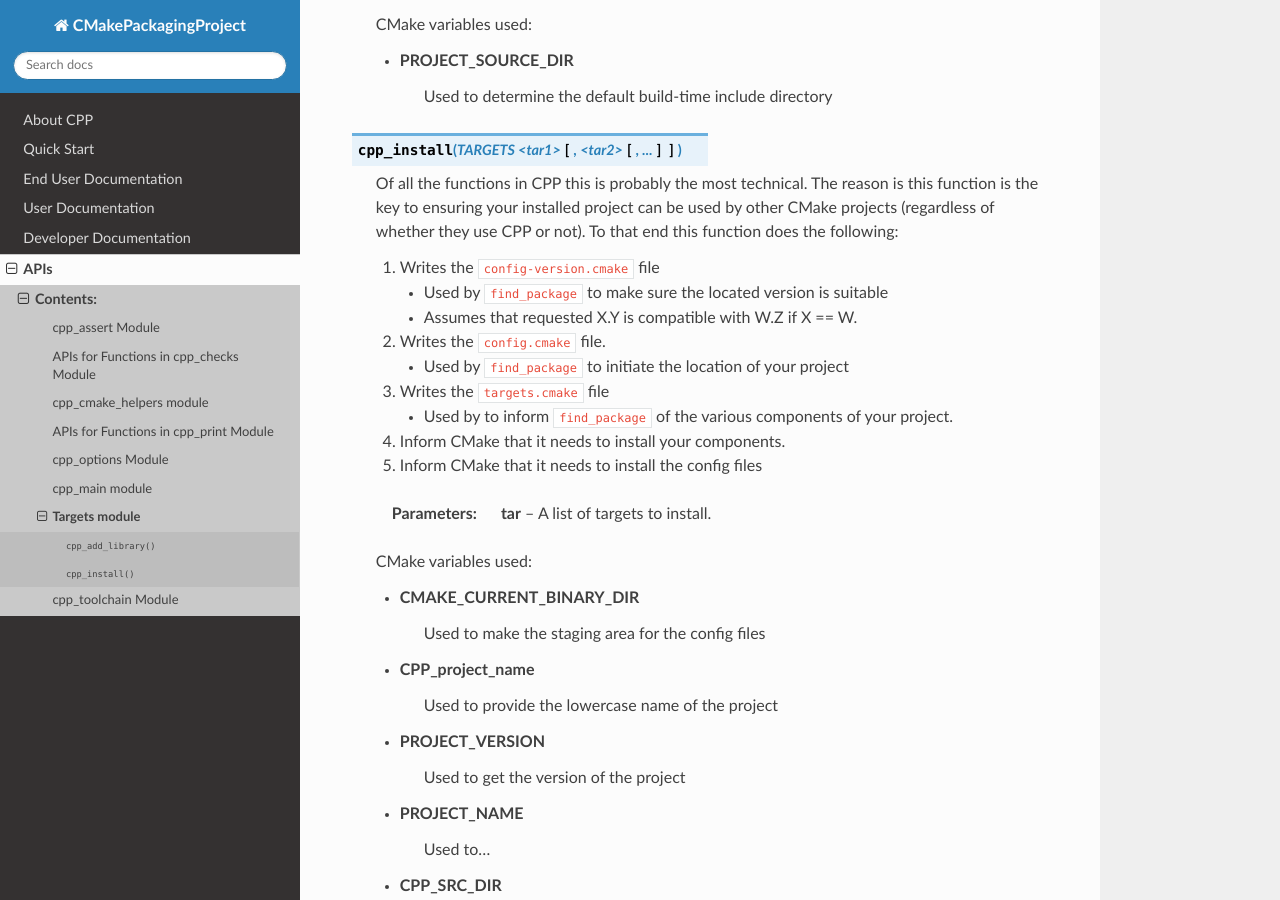
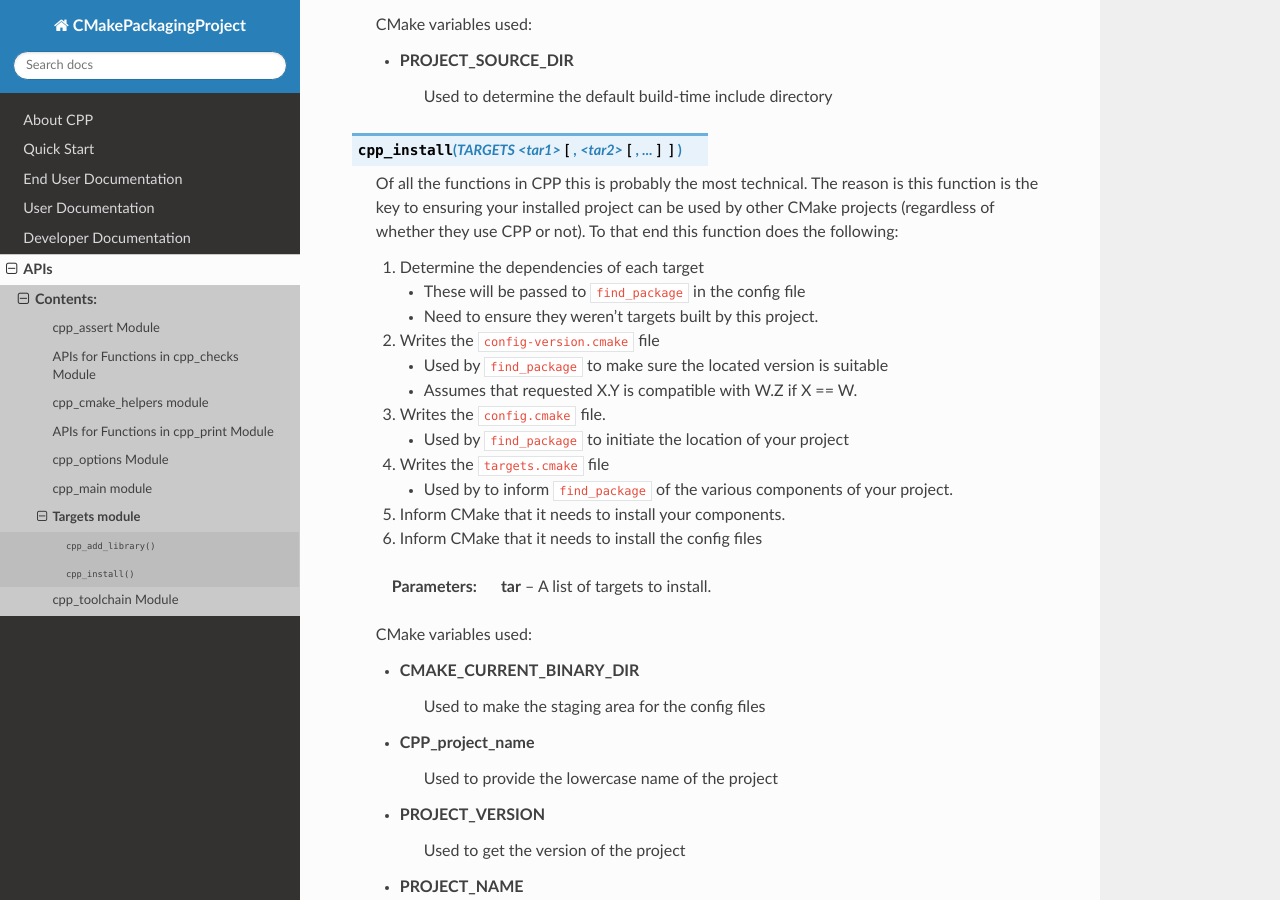
Before and after one commit to CMakePP/CMaize, a Sphinx documentation site: the page built from docs/source/apis/cpp_targets.rst, in a window 1280 px wide and 900 px high, scrolled down 1075 px. Built offline with Sphinx 7.4.7 and the Read the Docs theme 2.0.0, drawn with Linux system fonts in a browser that asks for light colours.

```diff
--- a/CMakeLists.txt
+++ b/CMakeLists.txt
@@ -29,9 +29,8 @@ write_basic_package_version_file(
         ${cpp_version_file} COMPATIBILITY SameMajorVersion
 )
 
-
 #Install the submodules
-install(DIRECTORY ${CMAKE_CURRENT_SOURCE_DIR}/cmake
+install(DIRECTORY "${CMAKE_CURRENT_SOURCE_DIR}/cmake/"
         DESTINATION ${CPP_SHAREDIR})
 
 #Install the config files
--- a/docs/source/apis/cpp_targets.rst
+++ b/docs/source/apis/cpp_targets.rst
@@ -67,22 +67,27 @@ targets.  This includes setting them up and installing them.
    other CMake projects (regardless of whether they use CPP or not).  To that
    end this function does the following:
 
-   1. Writes the ``config-version.cmake`` file
+   1. Determine the dependencies of each target
+
+      * These will be passed to ``find_package`` in the config file
+      * Need to ensure they weren't targets built by this project.
+
+   2. Writes the ``config-version.cmake`` file
 
       * Used by ``find_package`` to make sure the located version is suitable
       * Assumes that requested X.Y is compatible with W.Z if X == W.
 
-   2. Writes the ``config.cmake`` file.
+   3. Writes the ``config.cmake`` file.
 
       * Used by ``find_package`` to initiate the location of your project
 
-   3. Writes the ``targets.cmake`` file
+   4. Writes the ``targets.cmake`` file
 
       * Used by to inform ``find_package`` of the various components of your
         project.
 
-   4. Inform CMake that it needs to install your components.
-   5. Inform CMake that it needs to install the config files
+   5. Inform CMake that it needs to install your components.
+   6. Inform CMake that it needs to install the config files
 
    :param tar: A list of targets to install.
 
```
Also changed, not shown: docs/source/apis/cpp_build_recipes.rst (added, +35 -0 lines), 6 other files.
